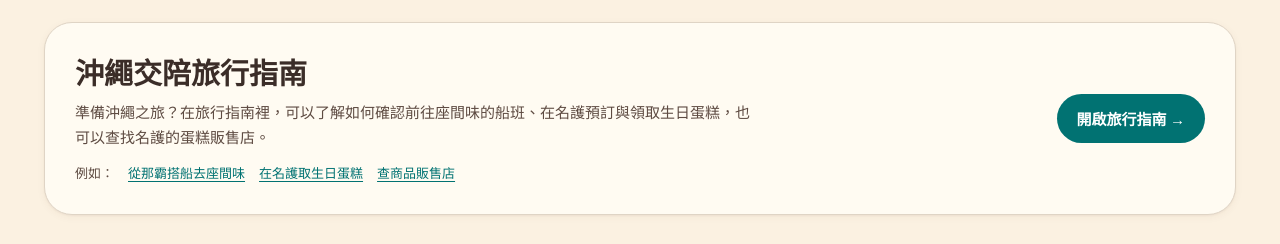
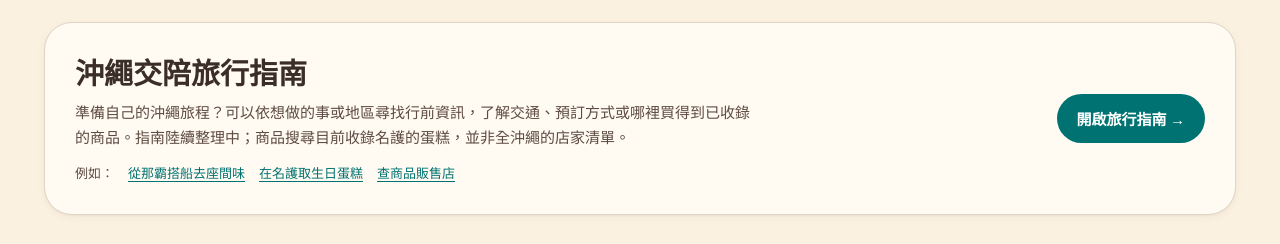
Before and after one commit to latent-bridge/okinawa-trip-tw-web, a plain HTML site: page index.html in a window 1280 px wide. Shown: the part 401-645 px from the top of the page. Drawn offline with nearby package versions, Linux system fonts and the light colour scheme.

Commit message:
打ち消し: Describe concrete guide uses in reader-facing language (#318 E43767)
#318 run45777684560 completed/failure; production root old HTTP200/main mismatch; restore prior qualified #328 version c51419b44873c709d2321fe40673a5873cc2dbed without other changes

戻した人: okinawa-web revert(P16)
This reverts commit b7775d197a3fa995da66851759c913923233e542.

```diff
--- a/index.html
+++ b/index.html
@@ -102,7 +102,7 @@
       <div class="home-guide__box">
         <div>
           <h2 id="guide-choices-title">沖繩交陪旅行指南</h2>
-          <p>準備沖繩之旅？在旅行指南裡，可以了解如何確認前往座間味的船班、在名護預訂與領取生日蛋糕，也可以查找名護的蛋糕販售店。</p>
+          <p>準備自己的沖繩旅程？可以依想做的事或地區尋找行前資訊，了解交通、預訂方式或哪裡買得到已收錄的商品。指南陸續整理中；商品搜尋目前收錄名護的蛋糕，並非全沖繩的店家清單。</p>
           <div class="home-guide__examples">
             <span>例如：</span>
             <a href="/guide/guides/ferry.html">從那霸搭船去座間味</a>
@@ -270,7 +270,7 @@
     "沖繩交陪 · 台灣與沖繩": "沖縄交陪 · 台湾と沖縄",
     "沖繩交陪旅行指南": "沖縄交陪旅行ガイド",
     "沖繩的風獅爺": "沖縄のシーサー",
-    "準備沖繩之旅？在旅行指南裡，可以了解如何確認前往座間味的船班、在名護預訂與領取生日蛋糕，也可以查找名護的蛋糕販售店。": "沖縄旅行の準備に。旅行ガイドでは、座間味への船便の確認方法、名護での誕生日ケーキの予約・受け取り方を調べたり、名護のケーキ取扱店を探したりできます。",
+    "準備自己的沖繩旅程？可以依想做的事或地區尋找行前資訊，了解交通、預訂方式或哪裡買得到已收錄的商品。指南陸續整理中；商品搜尋目前收錄名護的蛋糕，並非全沖繩的店家清單。": "自分の沖縄旅行を準備するなら、やりたいことや地域から情報を探して、交通、予約方法、収録商品の取扱店を調べられます。ガイドは順次整備中。商品検索は現在、名護のケーキを収録しており、沖縄全域の店舗一覧ではありません。",
     "照片出處（Wikimedia Commons）：": "写真出典（Wikimedia Commons）：",
     "目前沒有可供換算的數值": "現在、換算に使える数値はありません",
     "石垣・八重山": "石垣・八重山",
```
